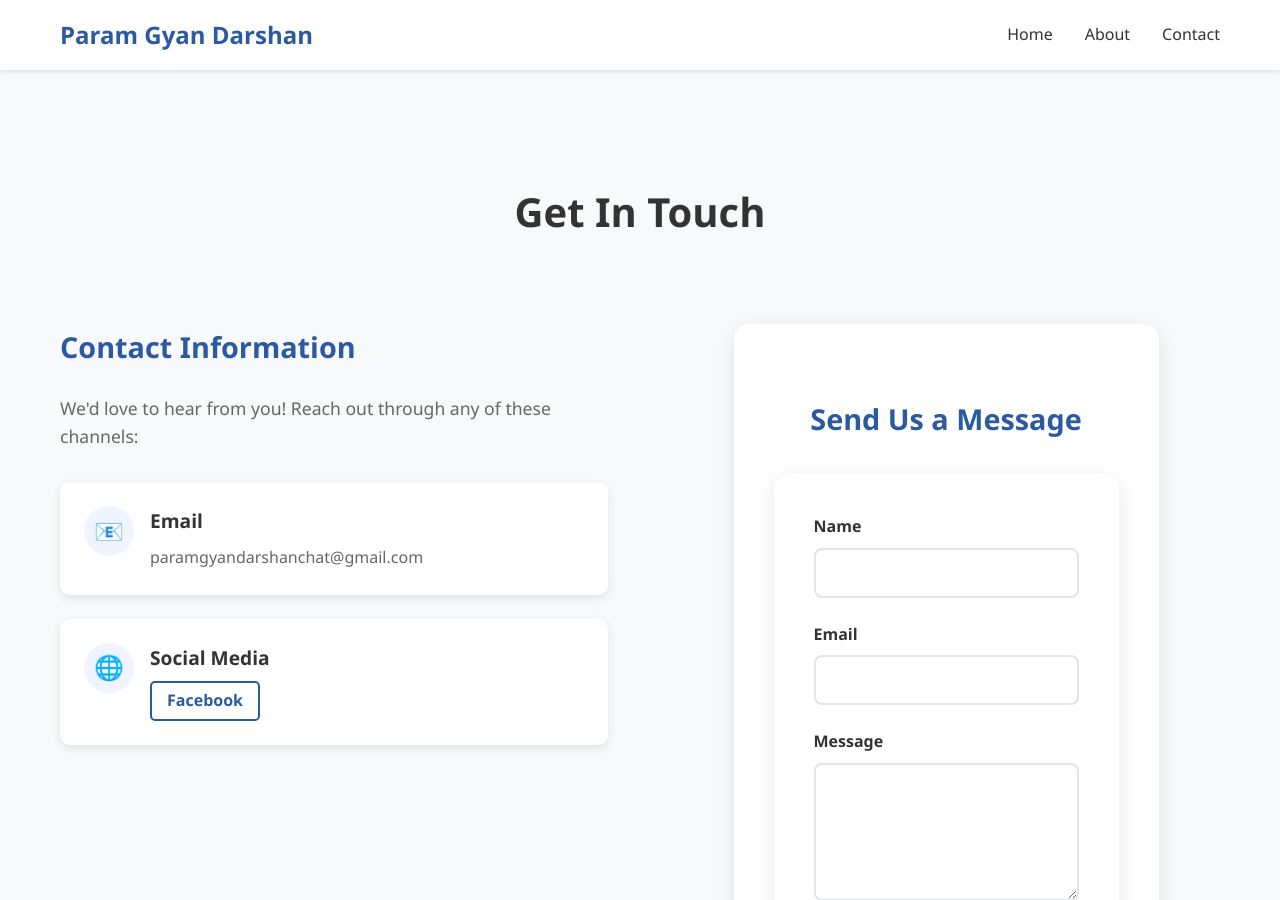
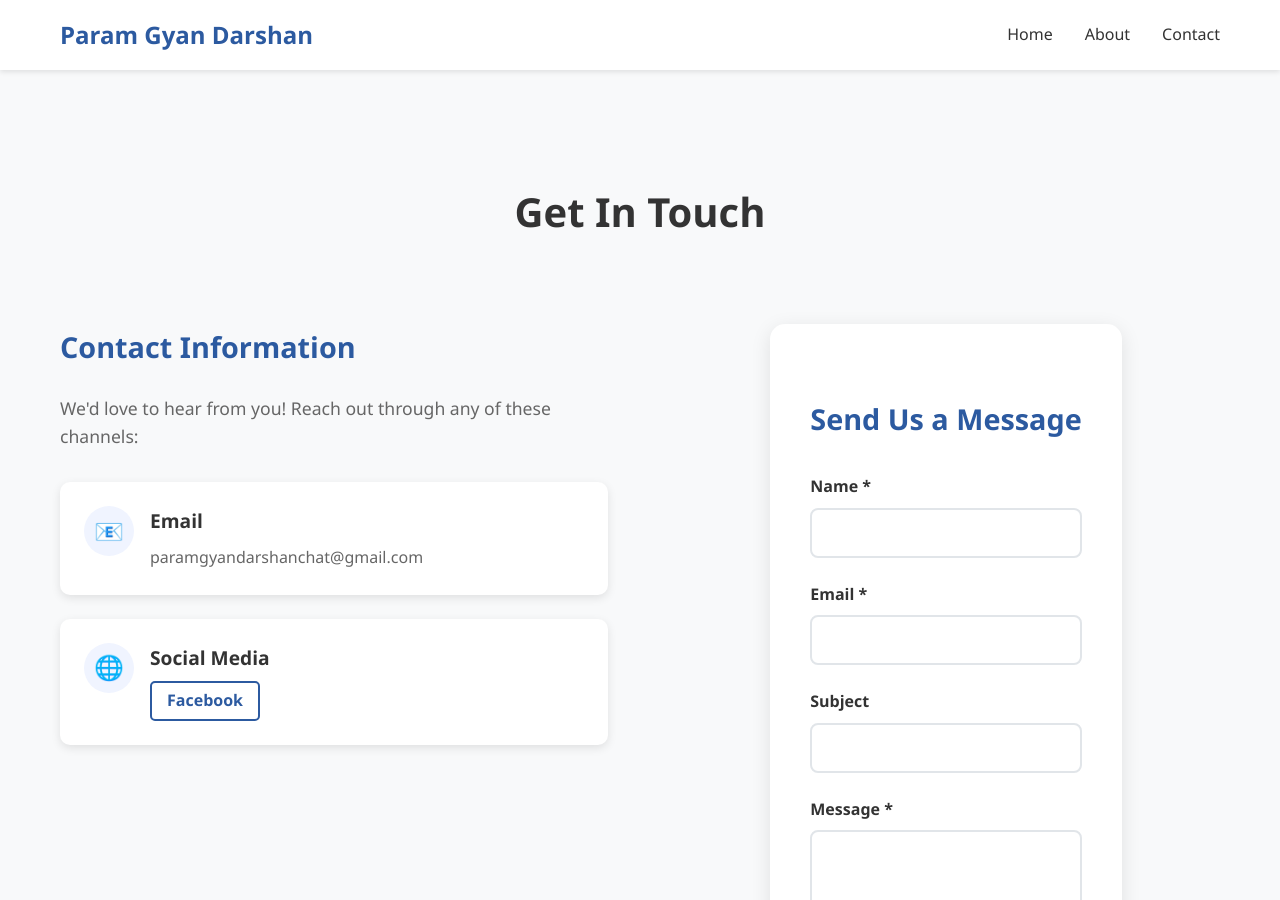
Before and after one commit to paramgyandarshan/ebooks, a Jekyll site: the page built from contact.markdown, in a window 1280 px wide and 900 px high. Built offline with Jekyll 4.4.1, drawn with Linux system fonts in a browser that asks for light colours; some of the changed lines change nothing that is shown.

Commit message:
contact form change

```diff
--- a/contact.markdown
+++ b/contact.markdown
@@ -5,7 +5,8 @@
 ---
 
 <style>
-  /* Contact Section */
+/* আপনার existing CSS styles এখানে থাকবে */
+/* Contact Section */
 .contact-section {
     padding: 80px 0;
     background: #f8f9fa;
@@ -164,6 +165,27 @@
     margin-top: 1rem;
 }
 
+/* Success Message Styles */
+.form-success {
+    background: #d4edda;
+    border: 1px solid #c3e6cb;
+    color: #155724;
+    padding: 1rem;
+    border-radius: 5px;
+    margin-bottom: 1rem;
+    text-align: center;
+}
+
+.form-error {
+    background: #f8d7da;
+    border: 1px solid #f5c6cb;
+    color: #721c24;
+    padding: 1rem;
+    border-radius: 5px;
+    margin-bottom: 1rem;
+    text-align: center;
+}
+
 /* Mobile Responsive */
 @media (max-width: 768px) {
     .contact-section {
@@ -248,7 +270,6 @@
                         </div>
                     </div>
 
-
                     <div class="contact-method">
                         <div class="method-icon">🌐</div>
                         <div class="method-details">
@@ -263,25 +284,94 @@
 
             <div class="contact-form">
                 <h2>Send Us a Message</h2>
-                <form class="contact-form" action="https://formspree.io/f/your-form-id" method="POST">
+                <form id="contactForm" action="https://formspree.io/f/xanpdbgb" method="POST">
+                    <!-- Success/Error Messages -->
+                    <div id="formMessages"></div>
+
                     <div class="form-group">
-                        <label for="name">Name</label>
+                        <label for="name">Name *</label>
                         <input type="text" id="name" name="name" required>
                     </div>
 
                     <div class="form-group">
-                        <label for="email">Email</label>
+                        <label for="email">Email *</label>
                         <input type="email" id="email" name="email" required>
                     </div>
 
                     <div class="form-group">
-                        <label for="message">Message</label>
+                        <label for="subject">Subject</label>
+                        <input type="text" id="subject" name="subject">
+                    </div>
+
+                    <div class="form-group">
+                        <label for="message">Message *</label>
                         <textarea id="message" name="message" rows="5" required></textarea>
                     </div>
 
-                    <button type="submit" class="btn btn-primary">Send Message</button>
+                    <!-- Honeypot field for spam protection -->
+                    <input type="text" name="_gotcha" style="display:none">
+
+                    <button type="submit" class="btn btn-primary">
+                        <span id="submitText">Send Message</span>
+                        <span id="loadingText" style="display:none">Sending...</span>
+                    </button>
                 </form>
             </div>
         </div>
     </div>
 </section>
+
+<script>
+document.addEventListener('DOMContentLoaded', function() {
+    const contactForm = document.getElementById('contactForm');
+    const formMessages = document.getElementById('formMessages');
+    const submitText = document.getElementById('submitText');
+    const loadingText = document.getElementById('loadingText');
+
+    contactForm.addEventListener('submit', function(e) {
+        e.preventDefault();
+
+        // Show loading state
+        submitText.style.display = 'none';
+        loadingText.style.display = 'inline';
+
+        // Get form data
+        const formData = new FormData(contactForm);
+
+        // Send form data to Formspree
+        fetch(contactForm.action, {
+            method: 'POST',
+            body: formData,
+            headers: {
+                'Accept': 'application/json'
+            }
+        })
+        .then(response => {
+            if (response.ok) {
+                // Show success message
+                formMessages.innerHTML = `
+                    <div class="form-success">
+                        <strong>Thank you!</strong> Your message has been sent successfully. We'll get back to you soon.
+                    </div>
+                `;
+                contactForm.reset();
+            } else {
+                throw new Error('Form submission failed');
+            }
+        })
+        .catch(error => {
+            // Show error message
+            formMessages.innerHTML = `
+                <div class="form-error">
+                    <strong>Sorry!</strong> There was an error sending your message. Please try again or email us directly.
+                </div>
+            `;
+        })
+        .finally(() => {
+            // Reset button state
+            submitText.style.display = 'inline';
+            loadingText.style.display = 'none';
+        });
+    });
+});
+</script>
```
